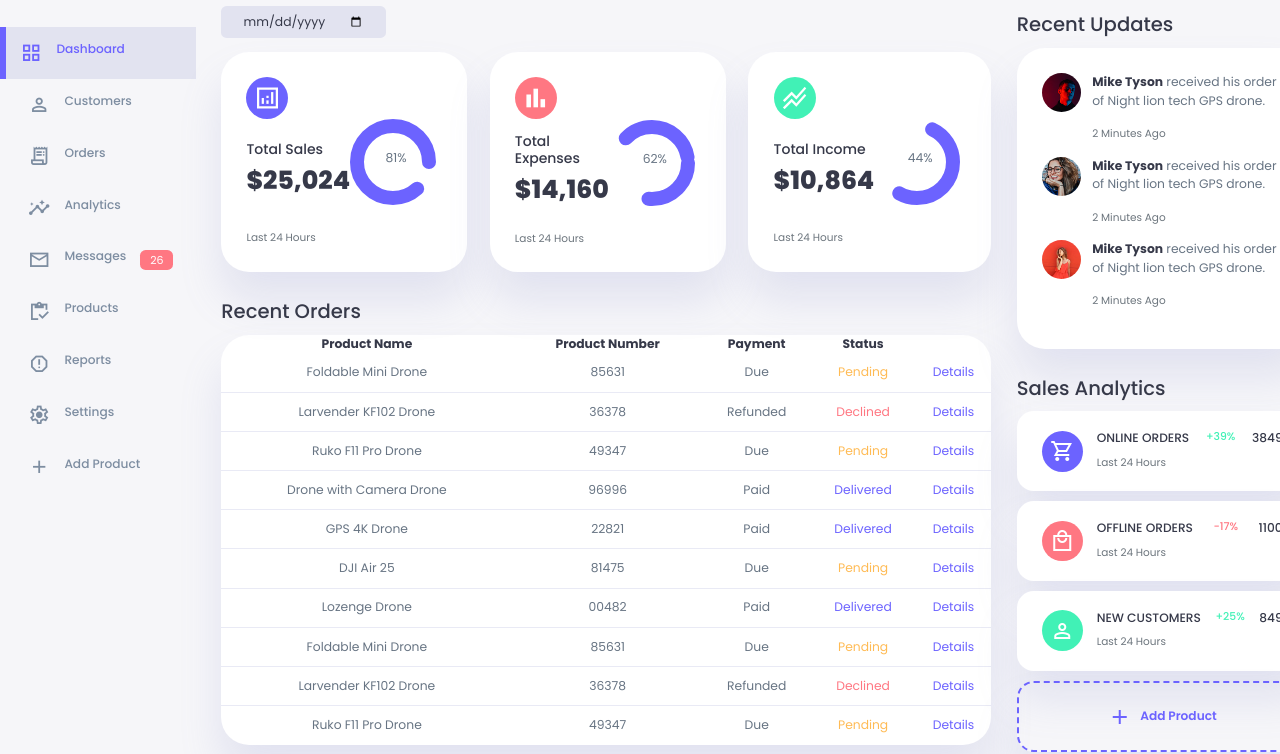
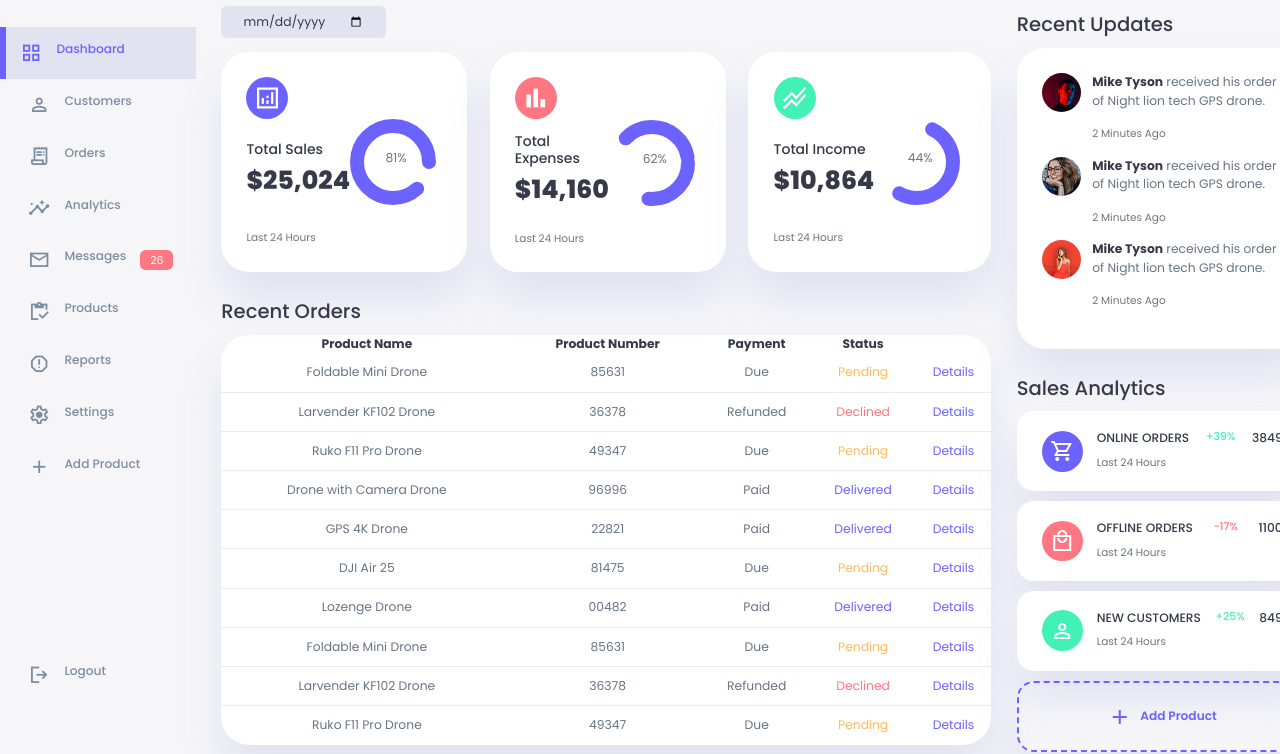
Before and after one commit to Njihia413/Simple-Task1, a plain HTML site: page dashboard.html in a window 1280 px wide. Shown: the part 65-819 px from the top of the page. Drawn offline with nearby package versions, Linux system fonts and the light colour scheme.

Commit message:
Change style of logout button

```diff
--- a/css/dashboard.css
+++ b/css/dashboard.css
@@ -191,7 +191,7 @@ aside .sidebar a span {
 
 aside .sidebar a:last-child {
     position: absolute;
-    bottom: -14rem;
+    bottom: 1rem;
     width: 100%;
 }
 
```
